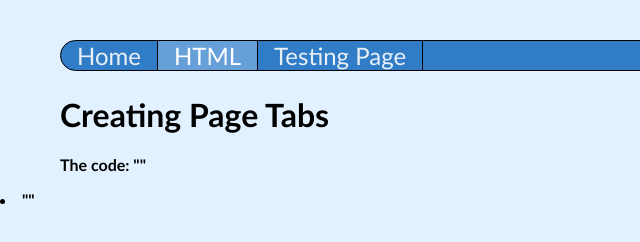
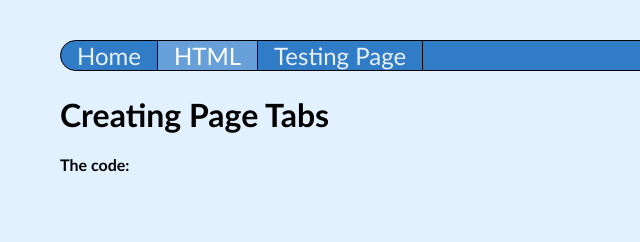
Before and after one commit to marcusdouglas/MyFirstProject, a plain HTML site: page HTML.html in a window 1280 px wide. Shown: the full height of the page, 0-640 px from the left. Drawn offline with Linux system fonts and the light colour scheme.

Commit message:
New name

```diff
--- a/HTML.html
+++ b/HTML.html
@@ -72,7 +72,7 @@
     <li><a href = "http://myfirstwebappbymd.azurewebsites.net/Testing Page.html">Testing Page</a></li>
 </ul>
 <h1>Creating Page Tabs</h1>
-<p><b>The code: ""<li></li>""</b></p>
+<p><b>The code: </b></p>
 
 </body>
 </html>
```
